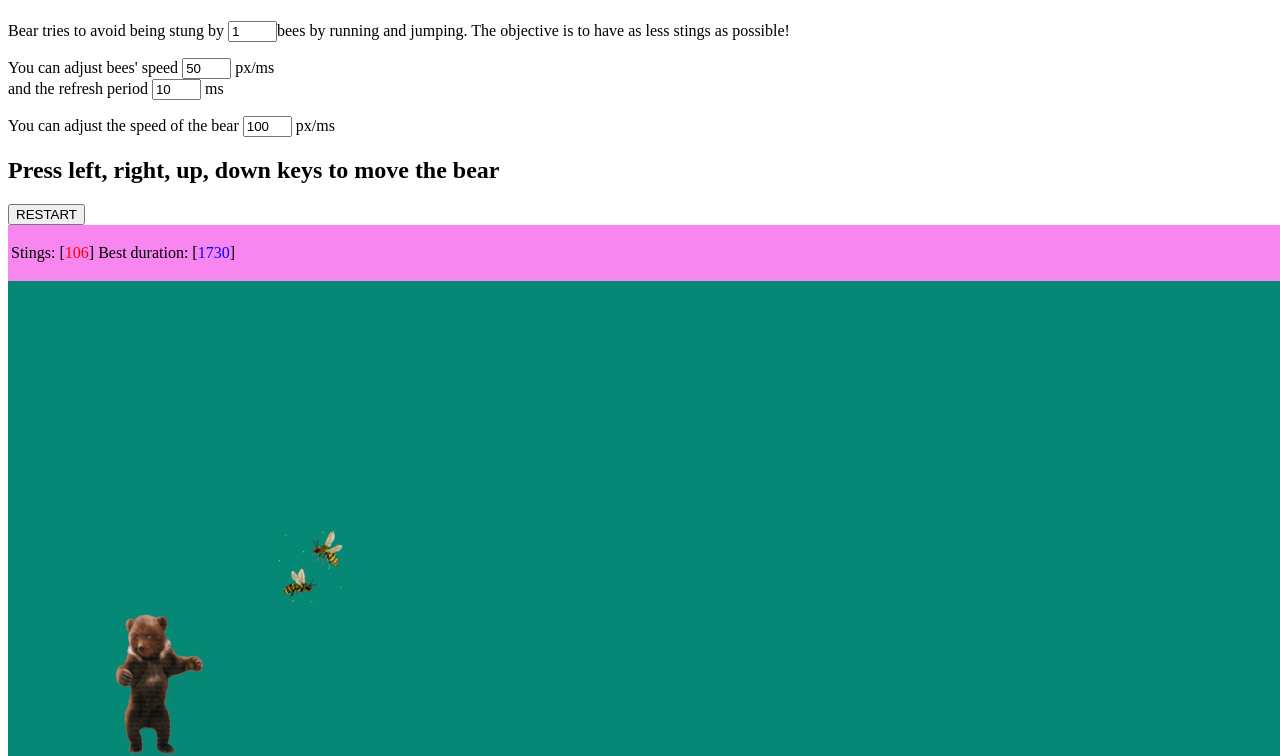
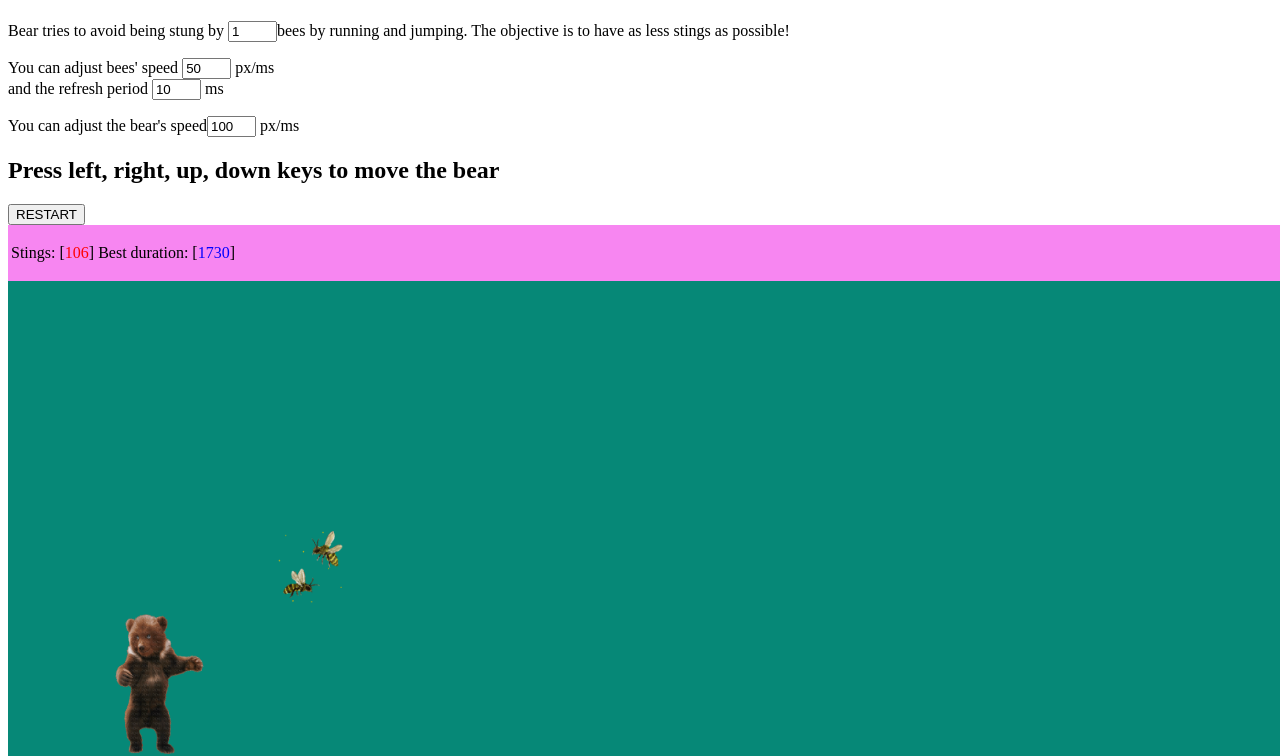
Before and after one commit to Furq1n/WP_LAB2, a plain HTML site: page index.html in a window 1280 px wide. Shown: the part 67-823 px from the top of the page. Drawn offline with Linux system fonts and the light colour scheme.

Commit message:
Update index.html

```diff
--- a/index.html
+++ b/index.html
@@ -30,7 +30,7 @@
             <p>Bear tries to avoid being stung by <input type="text" id="nbBees" value="1" size="3" onchange="makeBees()">bees by running and jumping. The objective is to have as less stings as possible!</p>
             <p>You can adjust bees' speed <input type="text" id="speedBees" value="50" size="3"> px/ms
                 <br> and the refresh period <input type="text" id="periodTimer" value="10" size="3"> ms </p>
-            <p>You can adjust the speed of the bear <input type="text" id="speedBear" value="100" size="3" onchange="Bear.setSpeed()"> px/ms
+            <p>You can adjust the bear's speed<input type="text" id="speedBear" value="100" size="3" onchange="Bear.setSpeed()"> px/ms
             <h2>Press left, right, up, down keys to move the bear</h2>
             <button onclick="restart()">RESTART</button>
 
```
